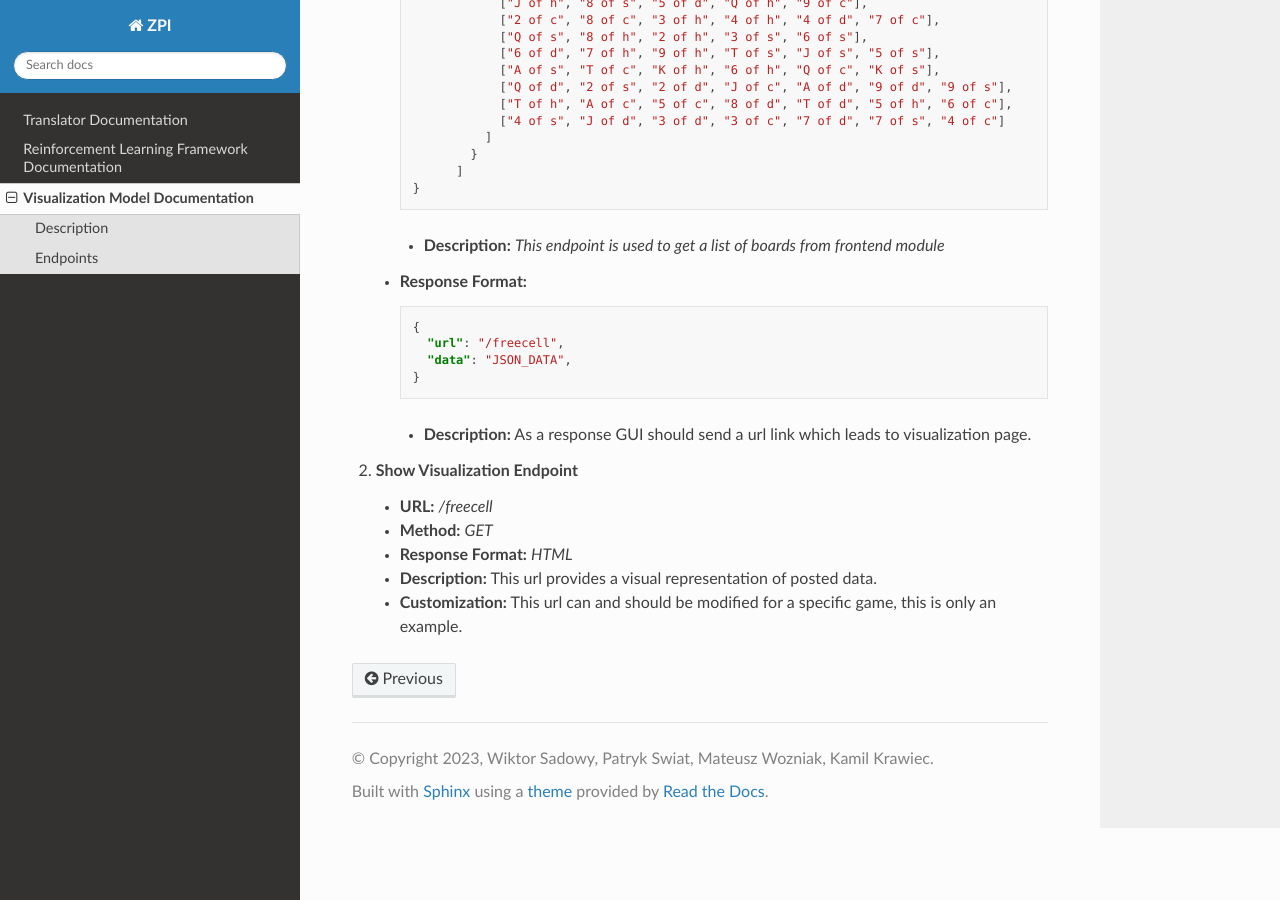
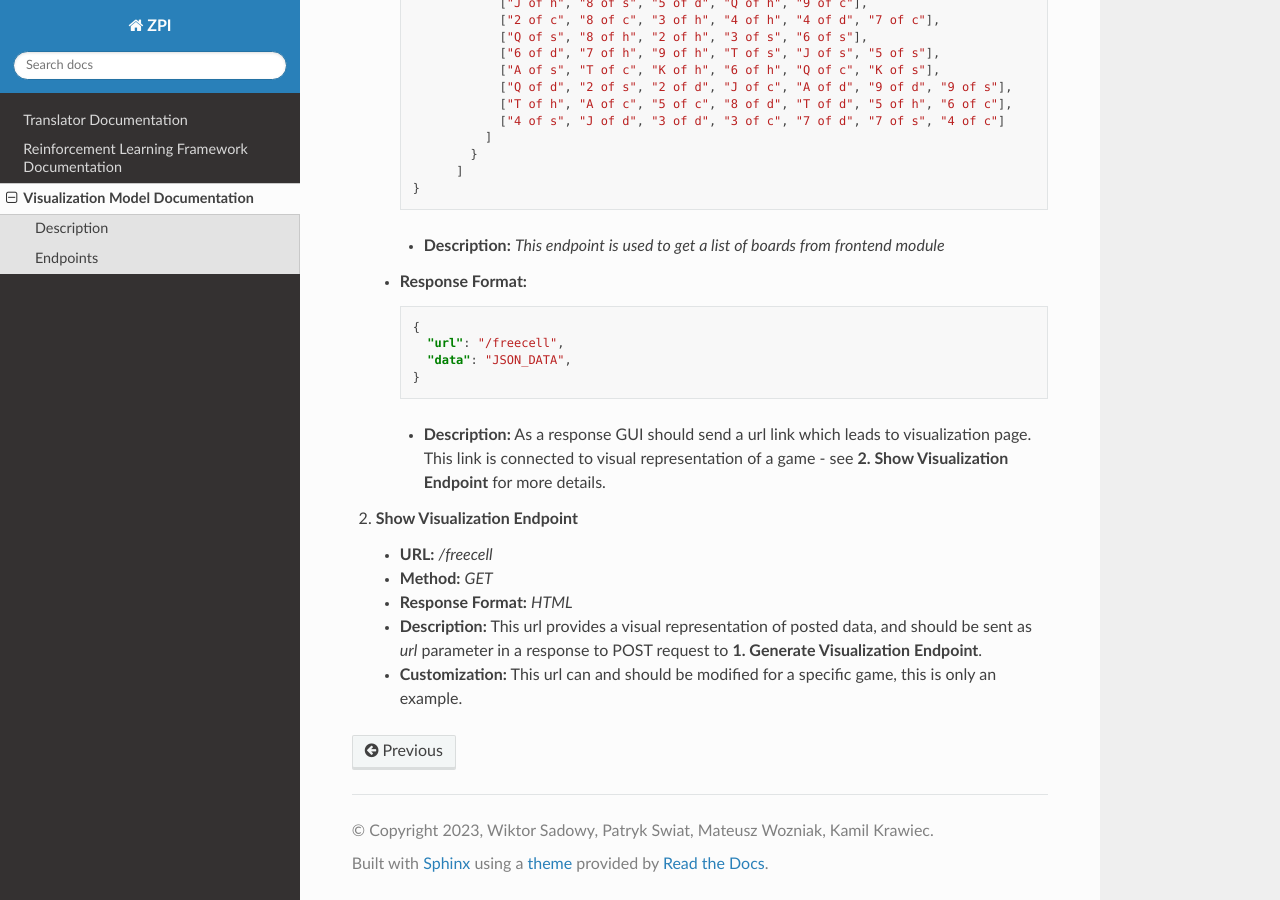
Before and after one commit to ZPI-2023-IST/Documentation, a Sphinx documentation site: the page built from source/visualization.rst, in a window 1280 px wide and 900 px high, scrolled down 1149 px. Built offline with Sphinx 7.4.7 and the Read the Docs theme 2.0.0, drawn with Linux system fonts in a browser that asks for light colours.

Commit message:
fixes and better eng

```diff
--- a/source/visualization.rst
+++ b/source/visualization.rst
@@ -79,12 +79,12 @@ Endpoints
           "data": "JSON_DATA",
         }
 
-    - **Description:** As a response GUI should send a url link which leads to visualization page.
+    - **Description:** As a response GUI should send a url link which leads to visualization page. This link is connected to visual representation of a game - see **2. Show Visualization Endpoint** for more details.
 
 2. **Show Visualization Endpoint**
 
    - **URL:** `/freecell`
    - **Method:** `GET`
    - **Response Format:** `HTML`
-   - **Description:** This url provides a visual representation of posted data.
+   - **Description:** This url provides a visual representation of posted data, and should be sent as `url` parameter in a response to POST request to **1. Generate Visualization Endpoint**.
    - **Customization:** This url can and should be modified for a specific game, this is only an example.
```
